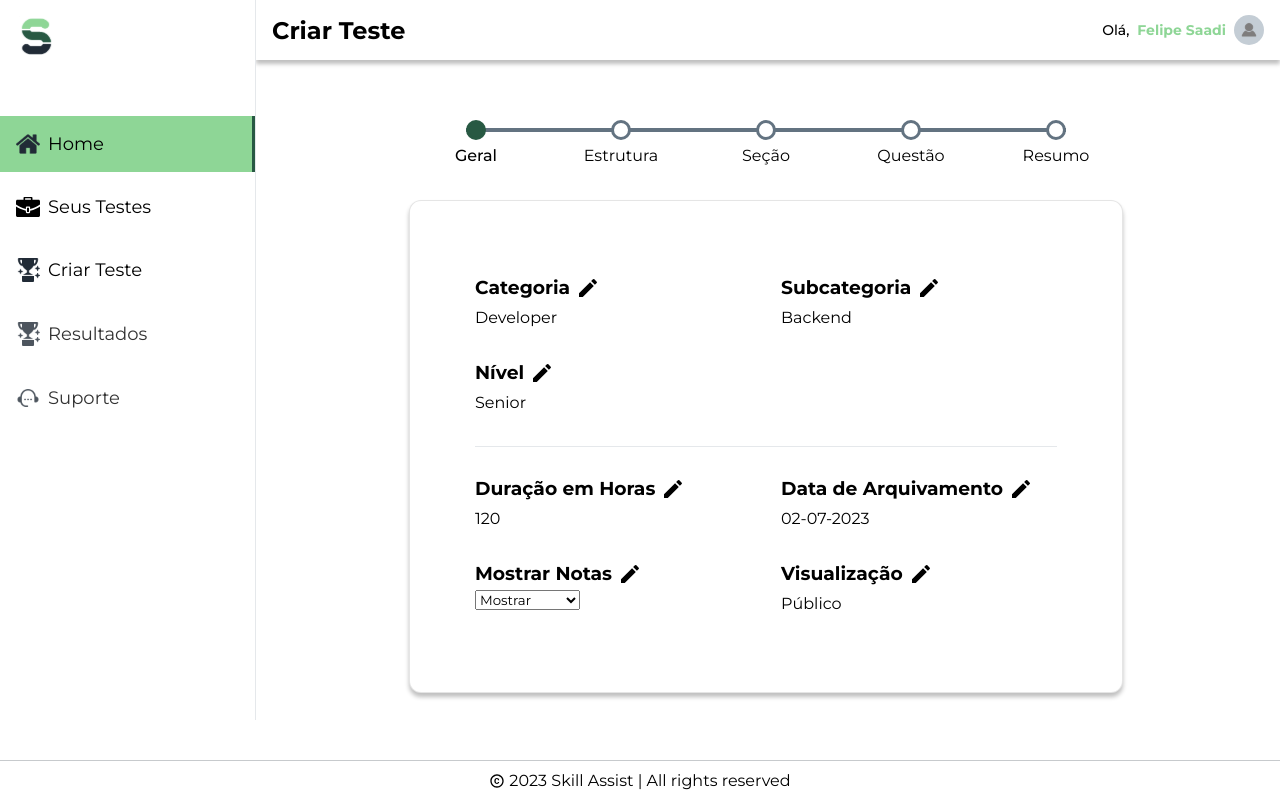
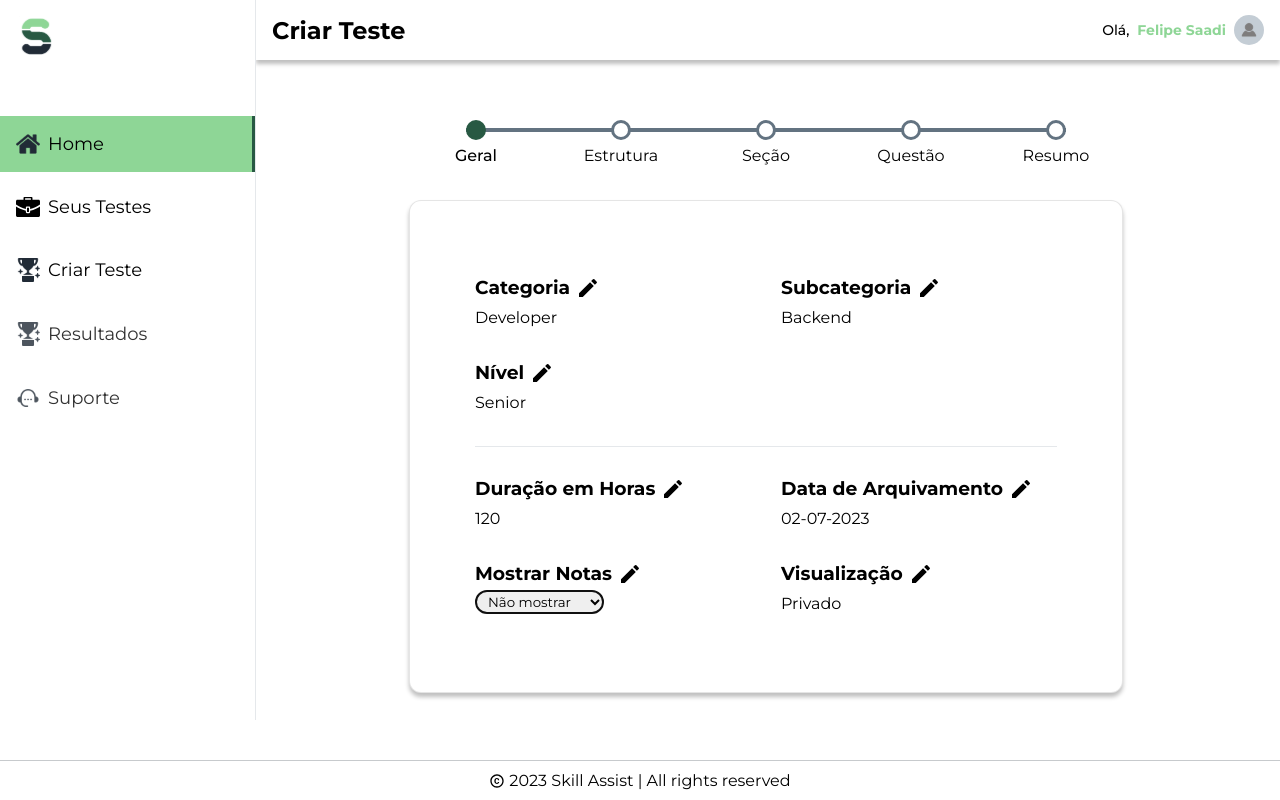
Before and after one commit to Skill-Assist/company-frontend, a Next.js app: page /create in a window 1280 px wide. Both pictures are taken after a click on the icon 630 px from the left and 574 px from the top of the page. Built offline with nearby package versions, Linux system fonts and the light colour scheme.

Commit message:
fix: change inputField select

```diff
--- a/components/inputField/index.tsx
+++ b/components/inputField/index.tsx
@@ -1,4 +1,4 @@
-import React, { useEffect, useState } from "react";
+import React, { useEffect, useRef, useState } from "react";
 import styles from "./styles.module.scss";
 
 import EditIcon from "@mui/icons-material/Edit";
@@ -27,8 +27,8 @@ const InputField: React.FC<InputField> = ({
   placeholder,
   changeValue,
 }: InputField) => {
-  const [edit, setEdit] = useState(false);
-  const [newValue, setNewValue] = useState<any>(value);
+  const [edit, setEdit] = useState(false)
+  const [newValue, setNewValue] = useState<any>(value)
 
   const generateField = () => {
     switch (type) {
@@ -48,10 +48,10 @@ const InputField: React.FC<InputField> = ({
         );
       case "select":
         return (
-          <select value={newValue} onChange={(e) => handleChange(e.target.value)} onBlur={() => handleEdit()}>
+          <select autoFocus={true} id={`${title}_edit`} value={newValue} onChange={(e) => handleChange(e.target.value)} onBlur={() => handleEdit()}>
             {
               options.map((option: any, index: number) => {
-                return <option value={index} key={index}>{option.text}</option>
+                return <option value={option.value} key={index}>{option.text}</option>
               })
             }
           </select>
@@ -60,6 +60,7 @@ const InputField: React.FC<InputField> = ({
   }
 
   const handleChange = (value: any) => {
+    console.log(value)
     if (!regex) {
       setNewValue(value)
     } else {
@@ -93,8 +94,11 @@ const InputField: React.FC<InputField> = ({
     if (placeholder) {
       return placeholder
     }
-    else if(options) {
-     return options[newValue].text
+    else if (options) {
+      const filter = options.find((item: any) => {
+        return String(item.value) == String(newValue)
+      })
+      return filter.text
     }
     return String(value)
   }
@@ -104,14 +108,19 @@ const InputField: React.FC<InputField> = ({
       const element = document.getElementById(`${title}_edit`);
 
       if (element) {
-        console.log(element);
-        element.focus();
+        element.focus()
       }
     }
   });
 
   useEffect(() => {
-    setNewValue(value);
+    if(options) {
+      handleEdit()
+    }
+  }, [newValue])
+
+  useEffect(() => {
+    setNewValue(value)
   }, [value]);
 
   return (
--- a/components/inputField/styles.module.scss
+++ b/components/inputField/styles.module.scss
@@ -24,4 +24,10 @@
   input[type=Date] {
     border: none;
   }
+
+  select {
+    padding: 2px 8px;
+    padding-right: 16px;
+    border-radius: var(--border-radius);
+  }
 }
```
